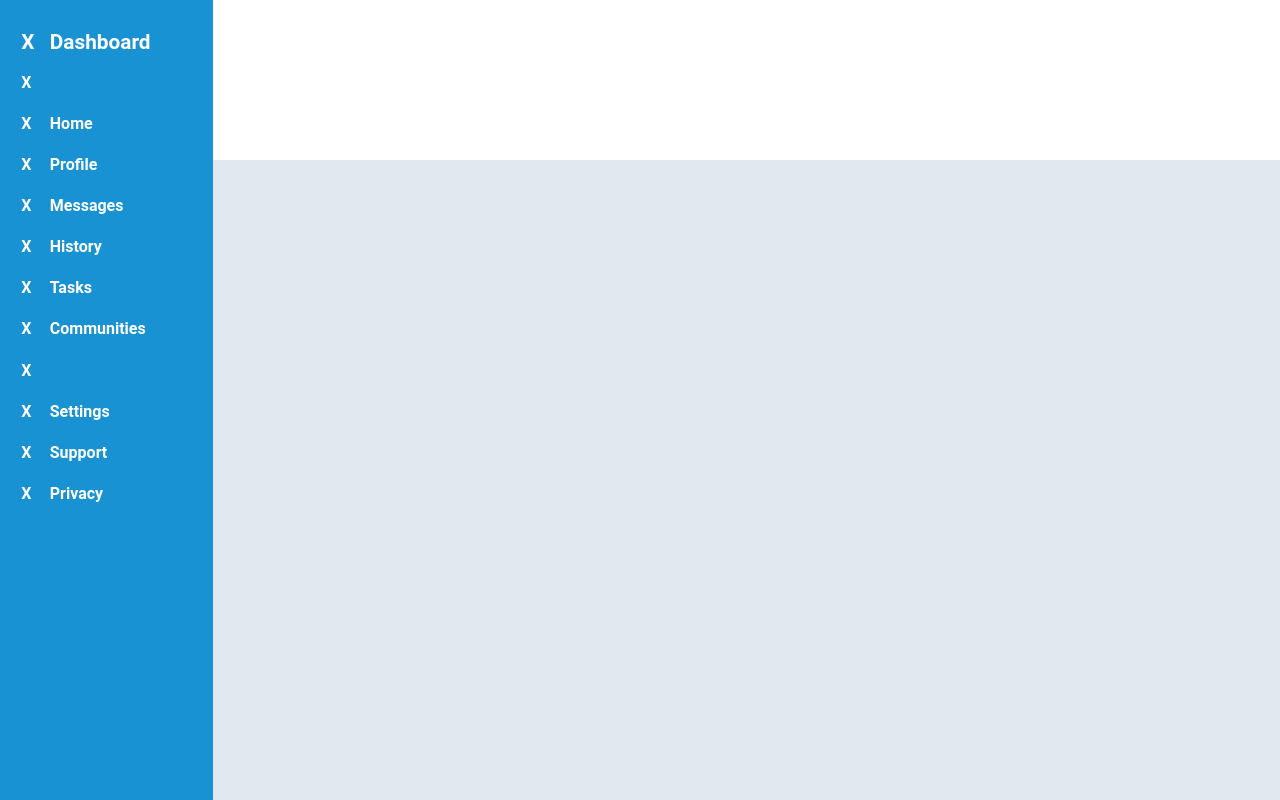
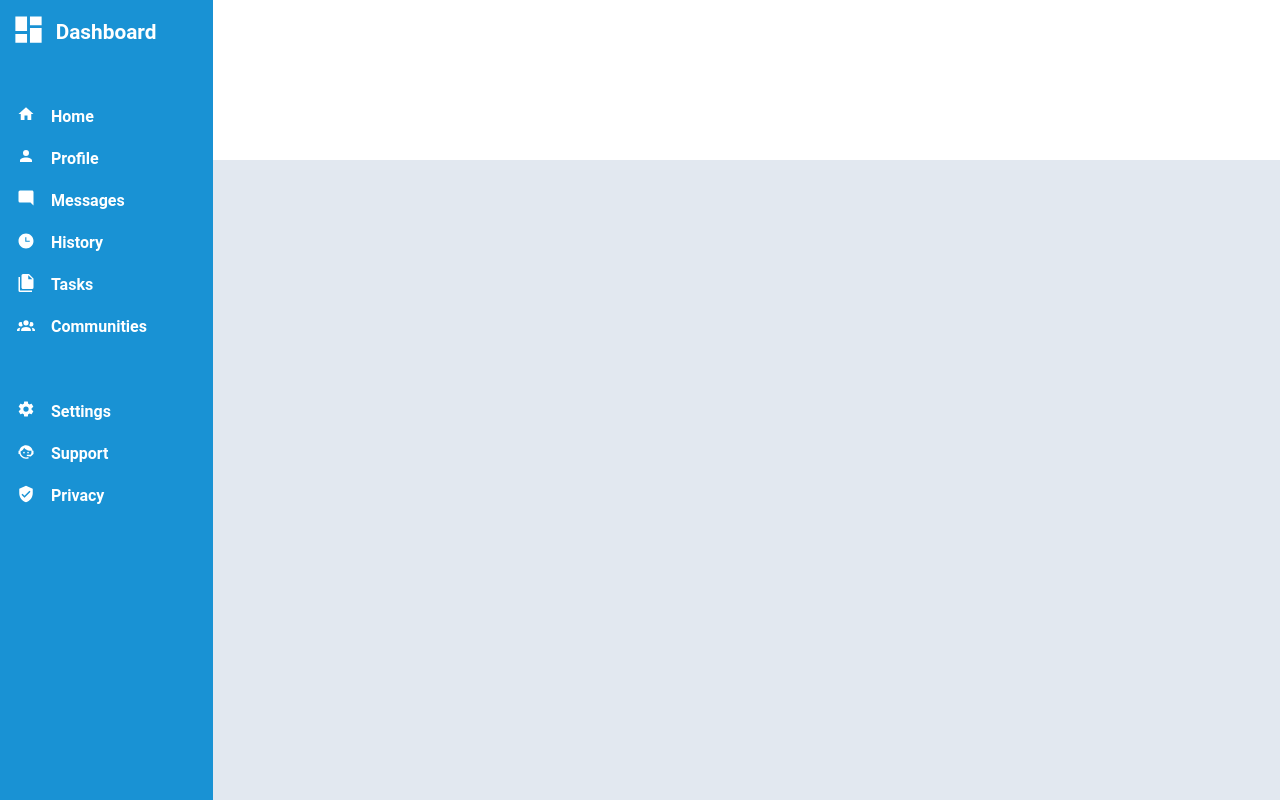
Before and after one commit to adrian-perez121/Admin-DashBoard, a plain HTML site: page index.html in a window 1280 px wide. Drawn offline with Linux system fonts and the light colour scheme.

Commit message:
Add images to side bar

```diff
--- a/index.html
+++ b/index.html
@@ -14,51 +14,71 @@
     <div class="sidebar">
         <ul>
             <li>
-                <div class="side-bar-header image">X</div>
+                <div class="side-bar-header image">
+                    <svg xmlns="http://www.w3.org/2000/svg" viewBox="0 0 24 24"><title>view-dashboard</title><path d="M13,3V9H21V3M13,21H21V11H13M3,21H11V15H3M3,13H11V3H3V13Z" /></svg>
+                </div>
                 <div class="side-bar-header">Dashboard</div>
             </li>
             <li>
-                <div class="image">X</div>
+                <div class="image"></div>
                 <div class="location"></div>
             </li>
             <li>
-                <div class="image">X</div>
+                <div class="image">
+                    <svg xmlns="http://www.w3.org/2000/svg" viewBox="0 0 24 24"><title>home</title><path d="M10,20V14H14V20H19V12H22L12,3L2,12H5V20H10Z" /></svg>
+                </div>
                 <div class="location">Home</div>
             </li>
             <li>
-                <div class="image">X</div>
+                <div class="image">
+                    <svg xmlns="http://www.w3.org/2000/svg" viewBox="0 0 24 24"><title>account</title><path d="M12,4A4,4 0 0,1 16,8A4,4 0 0,1 12,12A4,4 0 0,1 8,8A4,4 0 0,1 12,4M12,14C16.42,14 20,15.79 20,18V20H4V18C4,15.79 7.58,14 12,14Z" /></svg>
+                </div>
                 <div class="location">Profile</div>
             </li>
             <li>
-                <div class="image">X</div>
+                <div class="image">
+                    <svg xmlns="http://www.w3.org/2000/svg" viewBox="0 0 24 24"><title>message-reply</title><path d="M22,4C22,2.89 21.1,2 20,2H4A2,2 0 0,0 2,4V16A2,2 0 0,0 4,18H18L22,22V4Z" /></svg>
+                </div>
                 <div class="location">Messages</div>
             </li>
             <li>
-                <div class="image">X</div>
+                <div class="image">
+                    <svg xmlns="http://www.w3.org/2000/svg" viewBox="0 0 24 24"><title>clock-time-three</title><path d="M12 2C6.5 2 2 6.5 2 12C2 17.5 6.5 22 12 22C17.5 22 22 17.5 22 12S17.5 2 12 2M17 13H11V7H12.5V11.5H17V13Z" /></svg>
+                </div>
                 <div class="location">History</div>
             </li>
             <li>
-                <div class="image">X</div>
+                <div class="image">
+                    <svg xmlns="http://www.w3.org/2000/svg" viewBox="0 0 24 24"><title>file-multiple</title><path d="M15,7H20.5L15,1.5V7M8,0H16L22,6V18A2,2 0 0,1 20,20H8C6.89,20 6,19.1 6,18V2A2,2 0 0,1 8,0M4,4V22H20V24H4A2,2 0 0,1 2,22V4H4Z" /></svg>
+                </div>
                 <div class="location">Tasks</div>
             </li>
             <li>
-                <div class="image">X</div>
+                <div class="image">
+                    <svg xmlns="http://www.w3.org/2000/svg" viewBox="0 0 24 24"><title>account-group</title><path d="M12,5.5A3.5,3.5 0 0,1 15.5,9A3.5,3.5 0 0,1 12,12.5A3.5,3.5 0 0,1 8.5,9A3.5,3.5 0 0,1 12,5.5M5,8C5.56,8 6.08,8.15 6.53,8.42C6.38,9.85 6.8,11.27 7.66,12.38C7.16,13.34 6.16,14 5,14A3,3 0 0,1 2,11A3,3 0 0,1 5,8M19,8A3,3 0 0,1 22,11A3,3 0 0,1 19,14C17.84,14 16.84,13.34 16.34,12.38C17.2,11.27 17.62,9.85 17.47,8.42C17.92,8.15 18.44,8 19,8M5.5,18.25C5.5,16.18 8.41,14.5 12,14.5C15.59,14.5 18.5,16.18 18.5,18.25V20H5.5V18.25M0,20V18.5C0,17.11 1.89,15.94 4.45,15.6C3.86,16.28 3.5,17.22 3.5,18.25V20H0M24,20H20.5V18.25C20.5,17.22 20.14,16.28 19.55,15.6C22.11,15.94 24,17.11 24,18.5V20Z" /></svg>
+                </div>
                 <div class="location">Communities</div>
             </li>
             <li>
-                <div class="image">X</div>
+                <div class="image"></div>
                 <div class="location"></div>
             </li>
             <li>
-                <div class="image">X</div>
+                <div class="image">
+                    <svg xmlns="http://www.w3.org/2000/svg" viewBox="0 0 24 24"><title>cog</title><path d="M12,15.5A3.5,3.5 0 0,1 8.5,12A3.5,3.5 0 0,1 12,8.5A3.5,3.5 0 0,1 15.5,12A3.5,3.5 0 0,1 12,15.5M19.43,12.97C19.47,12.65 19.5,12.33 19.5,12C19.5,11.67 19.47,11.34 19.43,11L21.54,9.37C21.73,9.22 21.78,8.95 21.66,8.73L19.66,5.27C19.54,5.05 19.27,4.96 19.05,5.05L16.56,6.05C16.04,5.66 15.5,5.32 14.87,5.07L14.5,2.42C14.46,2.18 14.25,2 14,2H10C9.75,2 9.54,2.18 9.5,2.42L9.13,5.07C8.5,5.32 7.96,5.66 7.44,6.05L4.95,5.05C4.73,4.96 4.46,5.05 4.34,5.27L2.34,8.73C2.21,8.95 2.27,9.22 2.46,9.37L4.57,11C4.53,11.34 4.5,11.67 4.5,12C4.5,12.33 4.53,12.65 4.57,12.97L2.46,14.63C2.27,14.78 2.21,15.05 2.34,15.27L4.34,18.73C4.46,18.95 4.73,19.03 4.95,18.95L7.44,17.94C7.96,18.34 8.5,18.68 9.13,18.93L9.5,21.58C9.54,21.82 9.75,22 10,22H14C14.25,22 14.46,21.82 14.5,21.58L14.87,18.93C15.5,18.67 16.04,18.34 16.56,17.94L19.05,18.95C19.27,19.03 19.54,18.95 19.66,18.73L21.66,15.27C21.78,15.05 21.73,14.78 21.54,14.63L19.43,12.97Z" /></svg>
+                </div>
                 <div class="location">Settings</div>
             </li>
             <li>
-                <div class="image">X</div>
+                <div class="image">
+                    <svg xmlns="http://www.w3.org/2000/svg" viewBox="0 0 24 24"><title>face-agent</title><path d="M18.72,14.76C19.07,13.91 19.26,13 19.26,12C19.26,11.28 19.15,10.59 18.96,9.95C18.31,10.1 17.63,10.18 16.92,10.18C13.86,10.18 11.15,8.67 9.5,6.34C8.61,8.5 6.91,10.26 4.77,11.22C4.73,11.47 4.73,11.74 4.73,12A7.27,7.27 0 0,0 12,19.27C13.05,19.27 14.06,19.04 14.97,18.63C15.54,19.72 15.8,20.26 15.78,20.26C14.14,20.81 12.87,21.08 12,21.08C9.58,21.08 7.27,20.13 5.57,18.42C4.53,17.38 3.76,16.11 3.33,14.73H2V10.18H3.09C3.93,6.04 7.6,2.92 12,2.92C14.4,2.92 16.71,3.87 18.42,5.58C19.69,6.84 20.54,8.45 20.89,10.18H22V14.67H22V14.69L22,14.73H21.94L18.38,18L13.08,17.4V15.73H17.91L18.72,14.76M9.27,11.77C9.57,11.77 9.86,11.89 10.07,12.11C10.28,12.32 10.4,12.61 10.4,12.91C10.4,13.21 10.28,13.5 10.07,13.71C9.86,13.92 9.57,14.04 9.27,14.04C8.64,14.04 8.13,13.54 8.13,12.91C8.13,12.28 8.64,11.77 9.27,11.77M14.72,11.77C15.35,11.77 15.85,12.28 15.85,12.91C15.85,13.54 15.35,14.04 14.72,14.04C14.09,14.04 13.58,13.54 13.58,12.91A1.14,1.14 0 0,1 14.72,11.77Z" /></svg>
+                </div>
                 <div class="location">Support</div>
             </li>
             <li>
-                <div class="image">X</div>
+                <div class="image">
+                    <svg xmlns="http://www.w3.org/2000/svg" viewBox="0 0 24 24"><title>shield-check</title><path d="M10,17L6,13L7.41,11.59L10,14.17L16.59,7.58L18,9M12,1L3,5V11C3,16.55 6.84,21.74 12,23C17.16,21.74 21,16.55 21,11V5L12,1Z" /></svg>
+                </div>
                 <div class="location">Privacy</div>
             </li>
         </ul>
--- a/styles.css
+++ b/styles.css
@@ -25,7 +25,7 @@ body {
     width: 100%;
     height: 100%;
     display: grid;
-    grid-template-columns: minmax(100px, 1fr) minmax(500px, 5fr);
+    grid-template-columns: minmax(200px, 1fr) minmax(500px, 5fr);
     grid-template-rows: minmax(100px, 1fr) minmax(400px, 4fr);
 }
 
@@ -33,7 +33,7 @@ body {
     background: var(--side-bar-color);
     grid-column: 1 / 2;
     grid-row: 1 / 5;
-    padding: max(20px, 10%);
+    padding: max(5px, 5%);
     color: white;
 
 }
@@ -49,7 +49,10 @@ body {
     display: grid;
     grid-template-columns: 1fr 5fr;
     font-weight: 600;
+    align-items: center;
+    gap: 10px;
 }
+
 
 .sidebar .side-bar-header {
     font-size: 1.3rem;
@@ -58,3 +61,17 @@ body {
 .content {
     background: var(--content-background-color);
 }
+
+.sidebar .image {
+    justify-self: center;
+}
+.sidebar svg {
+    width: 18px;
+    height: auto;
+    fill: white;
+}
+
+.side-bar-header svg {
+    width: 35px;
+    height: auto;
+}
```
